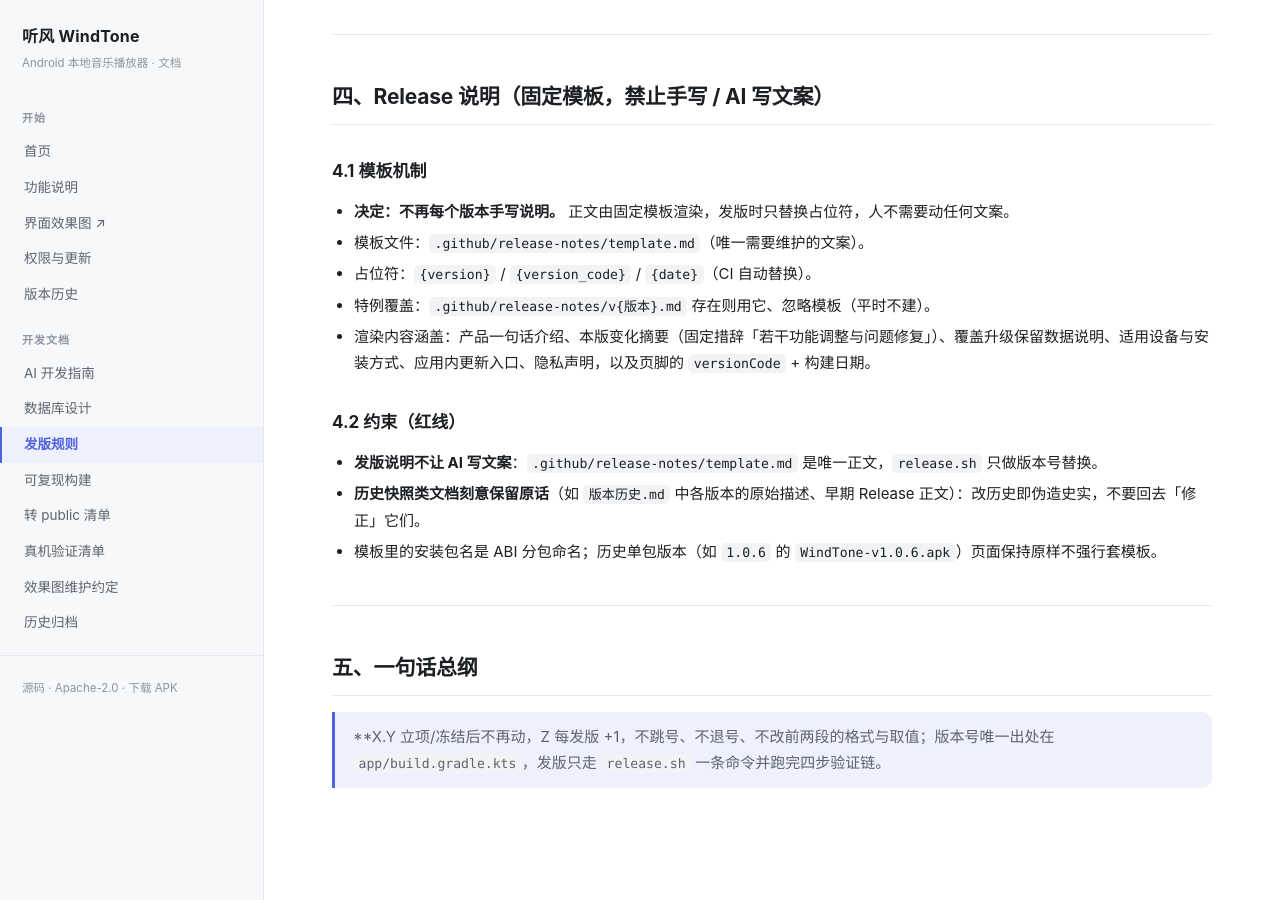
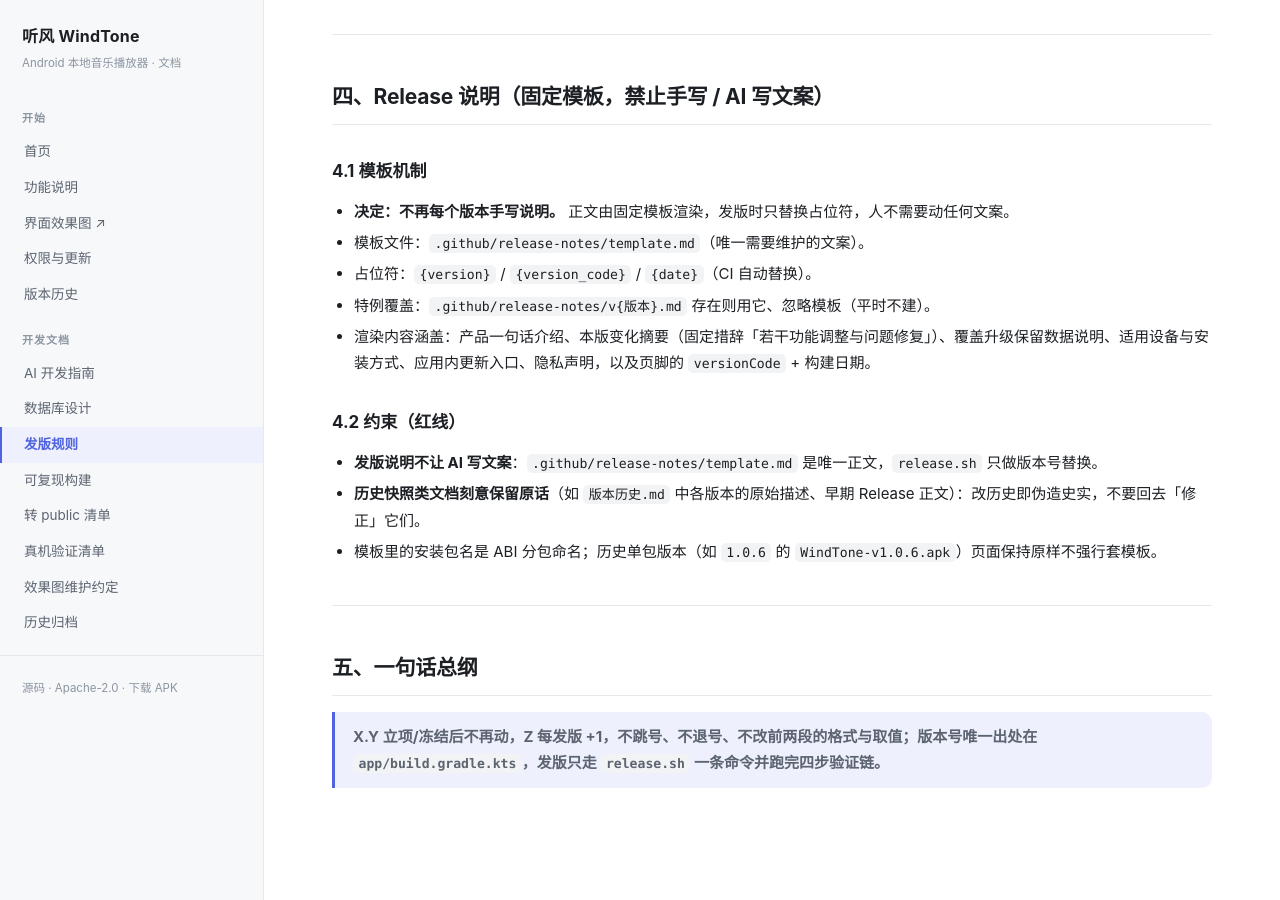
Before and after one commit to LuckyLearning/WindTone, a Jekyll site: the page built from docs/版本号发版规则.md, in a window 1280 px wide and 900 px high, scrolled down 7107 px. Built offline with Jekyll 4.4.1, drawn with Linux system fonts in a browser that asks for light colours; our own code applies the rules of GitHub Pages for plain Markdown files.

Commit message:
docs(pages): 发版规则收束加粗；公开口径已在 v1.2.37 提交
首页/侧栏/真机清单的「源码已公开」改写已随 90b88cd 入 main；本提交仅补发版规则文末加粗闭合。

```diff
--- a/docs/版本号发版规则.md
+++ b/docs/版本号发版规则.md
@@ -242,4 +242,4 @@
 
 ## 五、一句话总纲
 
-> **X.Y 立项/冻结后不再动，Z 每发版 +1，不跳号、不退号、不改前两段的格式与取值；版本号唯一出处在 `app/build.gradle.kts`，发版只走 `release.sh` 一条命令并跑完四步验证链。
+> **X.Y 立项/冻结后不再动，Z 每发版 +1，不跳号、不退号、不改前两段的格式与取值；版本号唯一出处在 `app/build.gradle.kts`，发版只走 `release.sh` 一条命令并跑完四步验证链。**
```
